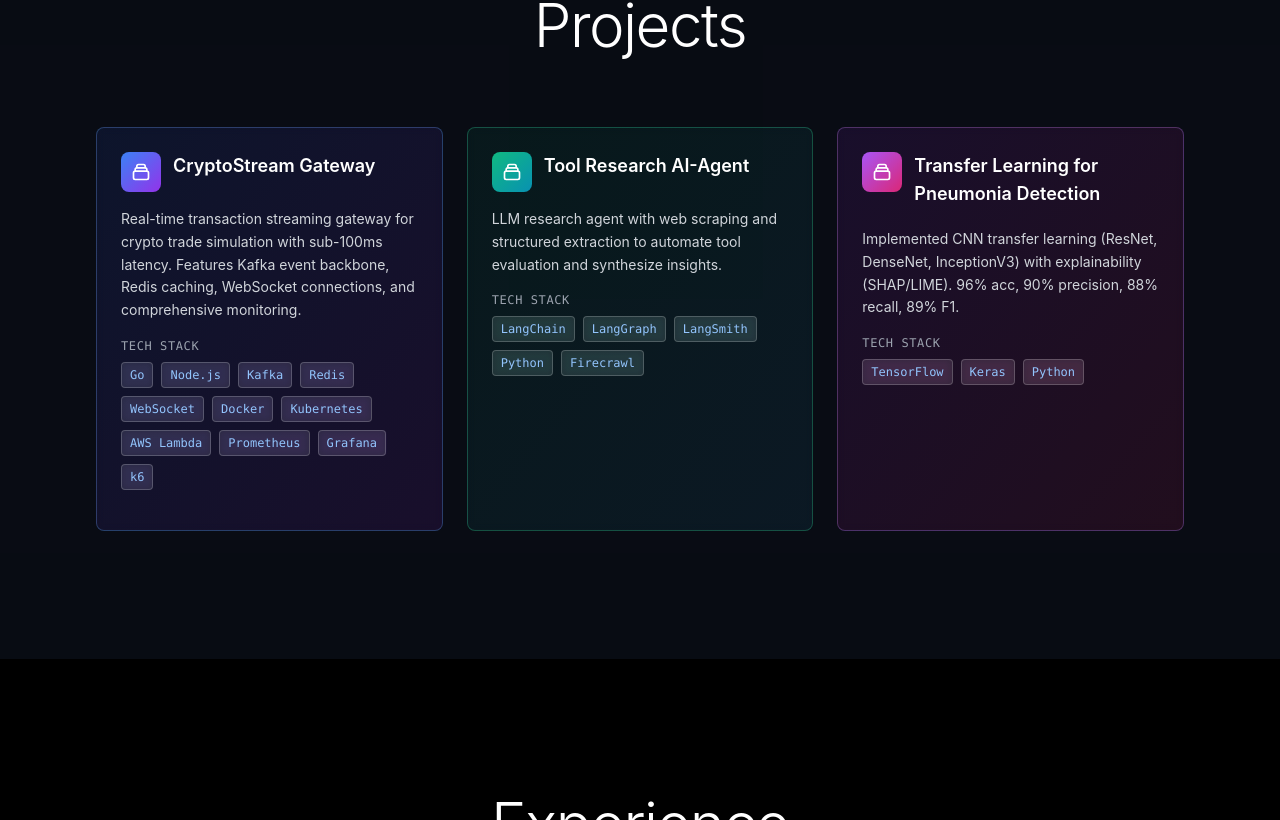
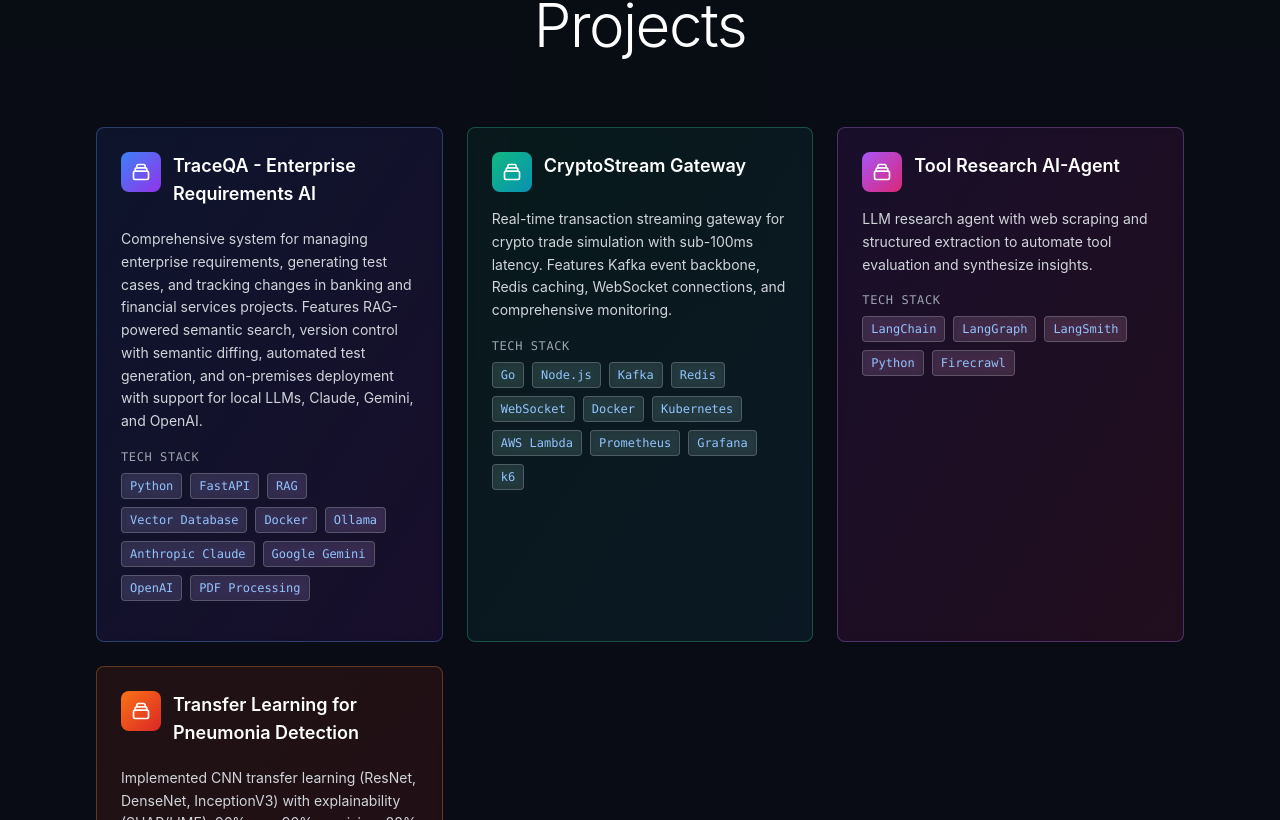
Before and after one commit to TanmayRanaware/TanmayRanaware.github.io, a React (Vite) app: page / in a window 1280 px wide. Shown: the part 1480-2300 px from the top of the page. Built offline with nearby package versions, Linux system fonts and the light colour scheme.

Commit message:
Add TraceQA - Enterprise Requirements AI project to portfolio

```diff
--- a/src/data/content.ts
+++ b/src/data/content.ts
@@ -17,6 +17,12 @@ const data = {
     "Software engineer and AI practitioner with hands-on experience building LLM-powered systems, high-scale data pipelines, and production microservices. Comfortable across the ML lifecycle (training, deployment, MLOps) and backend (Java/Spring, Python). Passionate about reliable systems and shipping clean, measurable outcomes.",
 
   projects: [
+    {
+      title: "TraceQA - Enterprise Requirements AI",
+      description: "Comprehensive system for managing enterprise requirements, generating test cases, and tracking changes in banking and financial services projects. Features RAG-powered semantic search, version control with semantic diffing, automated test generation, and on-premises deployment with support for local LLMs, Claude, Gemini, and OpenAI.",
+      tech: ["Python", "FastAPI", "RAG", "Vector Database", "Docker", "Ollama", "Anthropic Claude", "Google Gemini", "OpenAI", "PDF Processing"],
+      links: []
+    },
     {
       title: "CryptoStream Gateway",
       description: "Real-time transaction streaming gateway for crypto trade simulation with sub-100ms latency. Features Kafka event backbone, Redis caching, WebSocket connections, and comprehensive monitoring.",
```
Also changed, not shown: 3 other files (tests, documents, lock files or other folders).
